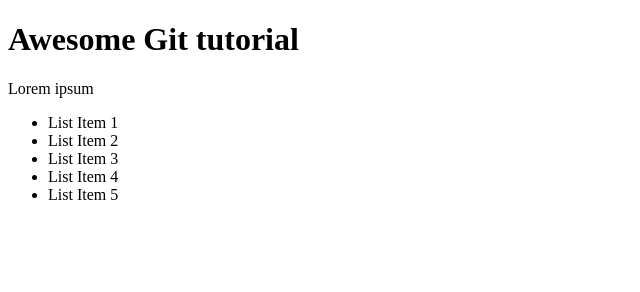
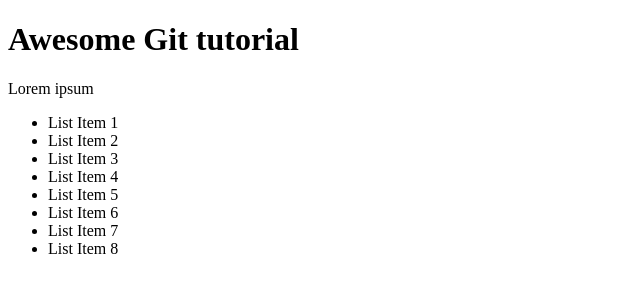
Before and after one commit to gcoppeler/git-tutorial, a plain HTML site: page index.html in a window 1280 px wide. Shown: the whole page, without its empty margins (0-640 px from the left). Drawn offline with Linux system fonts and the light colour scheme.

Commit message:
Added more list items

```diff
--- a/index.html
+++ b/index.html
@@ -33,6 +33,9 @@
     <li>List Item 3</li>
     <li>List Item 4</li>
     <li>List Item 5</li>
+    <li>List Item 6</li>
+    <li>List Item 7</li>
+    <li>List Item 8</li>
   </ul>
 </body>
 </html>
```
